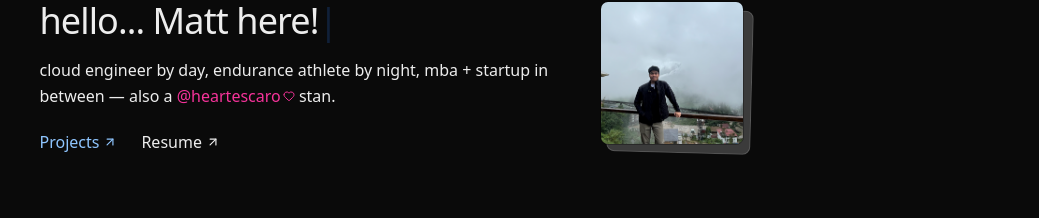
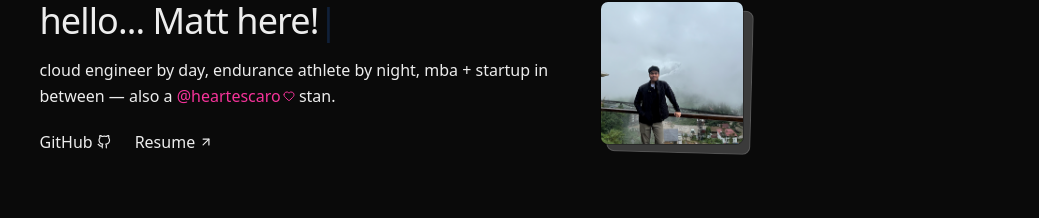
Before and after one commit to mattenarle10/matt-portfolio-v2, a Next.js app: page / in a window 1280 px wide. Shown: the part 127-345 px from the top of the page, without its empty margins (241-1280 px from the left). Built offline with nearby package versions, Linux system fonts and the light colour scheme; no server answers.

Commit message:
chore: make it github

```diff
--- a/src/components/home/hello.tsx
+++ b/src/components/home/hello.tsx
@@ -2,6 +2,7 @@
 import { motion } from "framer-motion"
 import { ArrowUpRight, Heart } from "lucide-react"
 import Image from "next/image"
+import { GithubIcon } from "@/styles/icons"
 import { useEffect, useState } from "react"
 
 const Hello = () => {
@@ -68,15 +69,15 @@ const Hello = () => {
             transition={{ delay: 2.2, duration: 0.8 }}
           >
             <motion.a
-              href="/projects"
-              className="text-blue-300 hover:text-blue-600 dark:text-blue-400 dark:hover:text-blue-300 font-light text-sm md:text-base border-b border-transparent hover:border-blue-500 dark:hover:border-blue-400 pb-0.5 transition-all duration-200 flex items-center gap-0.5 md:gap-1"
+              href="https://github.com/mattenarle10"
+              className="text-black hover:text-gray-600 dark:text-gray-300 dark:hover:text-gray-100 font-light text-sm md:text-base border-b border-transparent hover:border-gray-600 dark:hover:border-gray-300 pb-0.5 transition-all duration-200 flex items-center gap-0.5 md:gap-1"
               whileHover={{ scale: 1.03 }}
               transition={{ type: "spring", stiffness: 400, damping: 10 }}
               target="_blank"
               rel="noopener noreferrer"
             >
-              Projects
-              <ArrowUpRight className="w-3.5 h-3.5" />
+              GitHub
+              <GithubIcon className="w-3.5 h-3.5" />
             </motion.a>
             <motion.a
               href="/resume.pdf"
```
